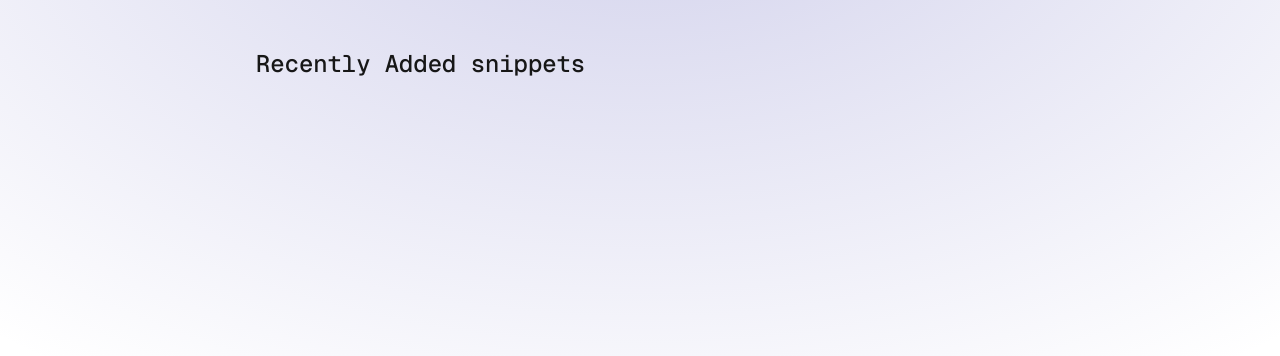
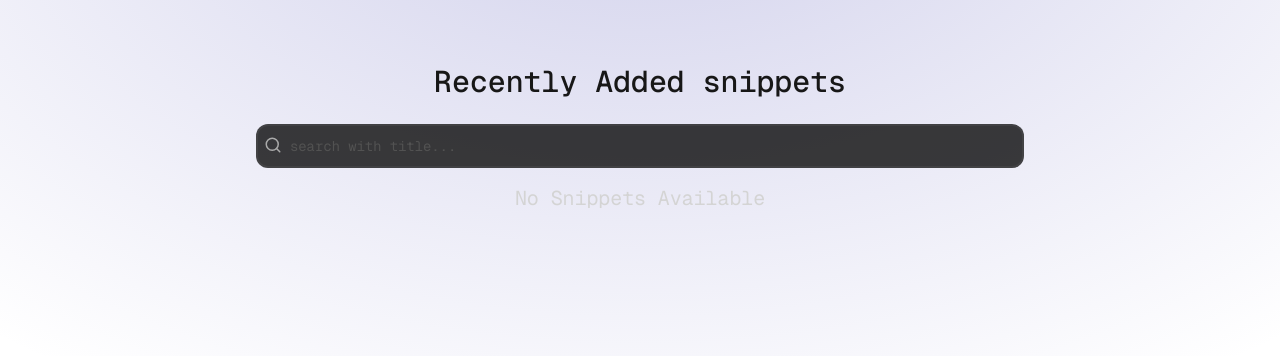
Before and after one commit to Lokendrakushwah12/SnippetBox, a Next.js app: page /snippets in a window 1280 px wide. Shown: the top 356 px of the page. Built offline with nearby package versions, Linux system fonts and the light colour scheme.

Commit message:
added search

```diff
--- a/app/globals.css
+++ b/app/globals.css
@@ -35,6 +35,10 @@ body {
   /* color: var(--background); */
 }
 
-.geist_Sans{
-  font-family: 'Geist', sans-serif;
+.geist_Sans {
+  font-family: "Geist", sans-serif;
 }
+
+::-webkit-search-cancel-button {
+  cursor: pointer;
+}
--- a/app/page.tsx
+++ b/app/page.tsx
@@ -1,28 +1,37 @@
+import AddSnippet from "@/components/add-snippet";
+import AnimationContainer from "@/components/animation-container";
 import Background from "@/components/ui/background";
-import AddSnippet from "@/components/add-snippet";
 import Link from "next/link";
 
 export default function Home() {
   return (
     <>
       <Background />
-      <div className="flex flex-col items-center min-h-screen justify-between p-8 py-20 gap-16 sm:p-20 font-[family-name:var(--font-geist-sans)]">
+      <div className="flex flex-col overflow-hidden items-center min-h-screen justify-between p-8 py-20 gap-16 sm:pt-12 sm:pb-4">
         <main className="flex flex-col gap-8 justify-start items-center">
+          <AnimationContainer>
             <h1
               className={`text-4xl sm:text-6xl font-bold  geist_Sans dark:text-white`}
             >
               Snippet Box
             </h1>
+          </AnimationContainer>
+          <AnimationContainer className="size-full" delay={0.05}>
             <p className="text-base md:text-lg text-center dark:text-neutral-300">
               Save, organize, and access your code snippets anytime, anywhere.
             </p>
+          </AnimationContainer>
+          <AnimationContainer className="size-full" delay={0.1}>
             <AddSnippet />
+          </AnimationContainer>
+          <AnimationContainer className="size-full" delay={0.15}>
             <Link
               href="/snippets"
               className="rounded-xl max-w-2xl w-full border border-solid border-black/[.08] dark:border-white/[.145] transition-colors flex items-center justify-center hover:bg-[#f2f2f2] dark:hover:bg-white/[0.02] hover:border-white/[.05] text-sm sm:text-base h-10 sm:h-12 px-4 sm:px-5 sm:min-w-44"
             >
               View all snippets
             </Link>
+          </AnimationContainer>
           {/* <div className="flex gap-4 items-center flex-col sm:flex-row">
             <a
             className="rounded-full border border-solid border-transparent transition-colors flex items-center justify-center bg-foreground text-background gap-2 hover:bg-[#383838] dark:hover:bg-[#ccc] text-sm sm:text-base h-10 sm:h-12 px-4 sm:px-5"
@@ -36,7 +45,8 @@ export default function Home() {
 
             </div> */}
         </main>
-        <footer className="row-start-3 flex gap-3 flex-wrap items-center justify-center">
+        <AnimationContainer delay={0.2}>
+          <footer className="flex gap-2 items-center justify-center">
             <p>Built by</p>
             <a
               className="flex items-center gap-2 hover:underline hover:underline-offset-4"
@@ -47,6 +57,7 @@ export default function Home() {
               @lokendratwt
             </a>
           </footer>
+        </AnimationContainer>
       </div>
     </>
   );
--- a/app/snippets/page.tsx
+++ b/app/snippets/page.tsx
@@ -1,12 +1,47 @@
+"use client";
+import AnimationContainer from "@/components/animation-container";
 import CodeList from "@/components/code-list";
 import Background from "@/components/ui/background";
+import { RootState } from "@/store/rootReducer";
+import { Search } from "lucide-react";
+import { useState } from "react";
+import { useDispatch, useSelector } from "react-redux";
 
 const page = () => {
+  const [query, setQuery] = useState("");
+  const dispatch = useDispatch();
+
+  const snippetsData = useSelector(
+    (state: RootState) => state.snippet.snippets
+  );
+
+  const filteredData = snippetsData.filter((snippet) =>
+    snippet.title.toLocaleLowerCase().includes(query.toLocaleLowerCase())
+  );
   return (
     <>
       <Background />
-      <div className="max-w-3xl size-full mx-auto">
-          <CodeList />
+      <div className="max-w-3xl size-full mx-auto pt-12 md:px-0 px-4">
+        <AnimationContainer>
+          <h2 className="text-3xl py-4 text-center font-[500] mb-2">
+            Recently Added snippets
+          </h2>
+        </AnimationContainer>
+        <div className="relative">
+          <AnimationContainer delay={0.1}>
+            <button className="absolute top-3 left-2 text-[#aaa] hover:text-[#eee]">
+              <Search size={18} />
+            </button>
+            <input
+              type="search"
+              value={query}
+              onChange={(e) => setQuery(e.target.value)}
+              placeholder="search with title..."
+              className="search-input flex-1 w-full pl-8 outline-0 rounded-xl overflow-hidden border-white/5 border-2 bg-neutral-950/80 backdrop-filter-8 text-neutral-400 placeholder:text-neutral-600 p-2 text-sm leading-6 resize-none"
+            />
+          </AnimationContainer>
+        </div>
+        <CodeList snippetsData={filteredData} />
       </div>
     </>
   );
--- a/components/code-list.tsx
+++ b/components/code-list.tsx
@@ -1,41 +1,38 @@
 "use client";
-import { RootState } from "@/store/rootReducer";
 import { CopyIcon, EyeIcon, TrashIcon } from "lucide-react";
-import { useSelector } from "react-redux";
 import AnimationContainer from "./animation-container";
 import MagicCard from "./ui/magic-card";
 
-const CodeList = () => {
-  const loading = false;
+interface Snippet {
+  title: string;
+  code: string;
+  _id: string;
+}
 
-  const snippetsData = useSelector(
-    (state: RootState) => state.snippet.snippets
-  );
+interface CodeListProps {
+  snippetsData: Snippet[];
+}
 
+const CodeList = ({ snippetsData }: CodeListProps) => {
   return (
-    <div className="py-12 w-full h-full">
+    <div className="py-4 w-full h-full">
       <AnimationContainer delay={0.2}>
-        <h2 className="text-2xl font-[500] mb-2">Recently Added snippets</h2>
         <ul className="space-y-2">
-          {loading ? (
-            <div className="flex flex-col gap-2">
-              {[...Array(5)].map((_, index) => (
-                <div
-                  key={index}
-                  className="h-[44px] w-full bg-white/5 rounded-lg border-white/10 border animate-pulse"
-                />
-              ))}
+          {snippetsData.length === 0 ? (
+            <div className="flex justify-center items-center">
+              <h2 className="text-xl text-neutral-300 font-[400] mb-2">
+                No Snippets Available
+              </h2>
             </div>
           ) : (
-            <>
-              {snippetsData.map((data, index) => (
-                <MagicCard key={index}>
+            snippetsData.map((snippet, index) => (
+              <MagicCard key={snippet._id}>
                 <li className="flex flex-col bg-white/5 p-4 py-2">
                   <div className="flex items-center w-full justify-between">
                     <div className="flex items-center gap-2">
                       <div className="text-sm text-[#555]">{index + 1}</div>
                       <div className="text-base text-neutral-200">
-                          {data.title}
+                        {snippet.title}
                       </div>
                     </div>
                     <div className="flex items-center gap-2">
@@ -51,12 +48,11 @@ const CodeList = () => {
                     </div>
                   </div>
                   <p className="text-neutral-400 pl-4 text-sm line-clamp-3">
-                      {data.code}
+                    {snippet.code}
                   </p>
                 </li>
               </MagicCard>
-              ))}
-            </>
+            ))
           )}
         </ul>
       </AnimationContainer>
```
Lines whose indentation alone changed are shown as unchanged.
